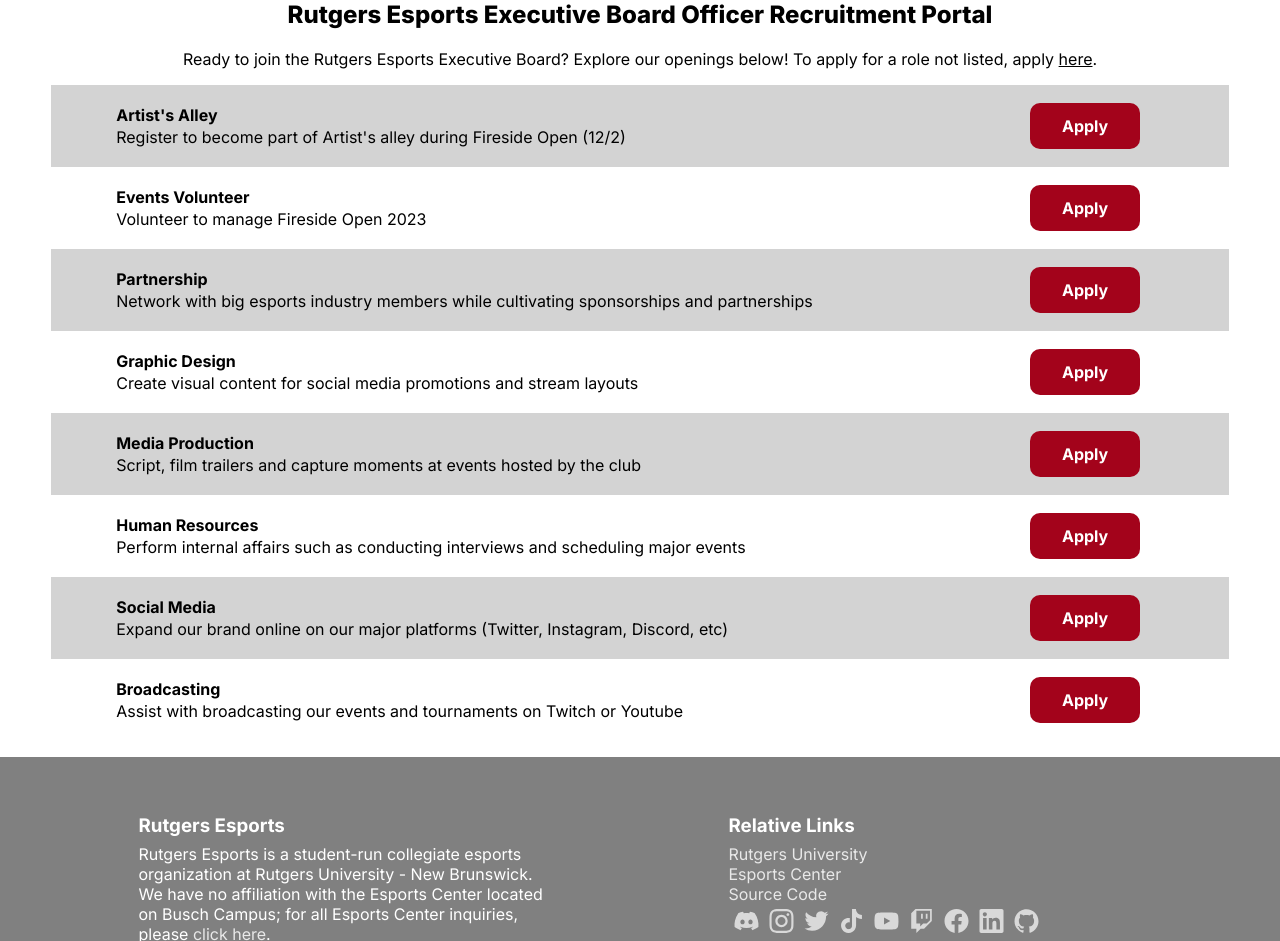
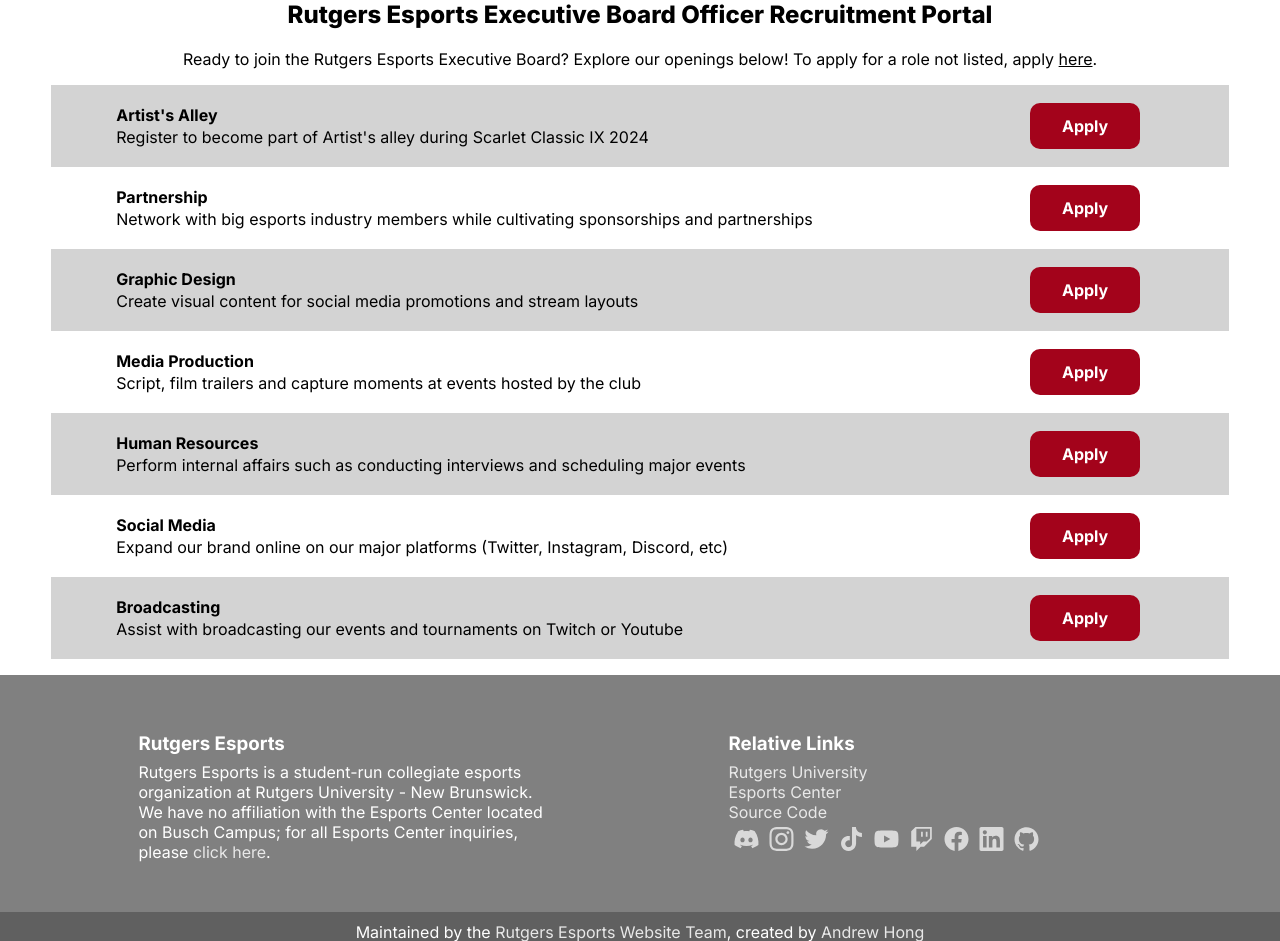
Before and after one commit to rutgersesports/rutgersesports.club, a Next.js app: page /apply in a window 1280 px wide. Shown: the part 780-1721 px from the top of the page. Built offline with nearby package versions, Linux system fonts and the light colour scheme.

Commit message:
Scarlet Classic IX 2024 Artist's Alley

```diff
--- a/src/data/jobs-info.ts
+++ b/src/data/jobs-info.ts
@@ -8,14 +8,8 @@
 export const jobs: Array<Job> = [
   {
     departmentName: "Artist's Alley",
-    desc: "Register to become part of Artist's alley during Fireside Open (12/2)",
-    form: 'https://forms.gle/pvzY2v5FzssT4HW78',
-    isHidden: false,
-  },
-  {
-    departmentName: 'Events Volunteer',
-    desc: 'Volunteer to manage Fireside Open 2023',
-    form: 'https://docs.google.com/forms/d/e/1FAIpQLSefkKuxKEpxl2tp6aHKJtnUGASlS5TtiNP0EkWcUbdCpeMuUA/viewform',
+    desc: "Register to become part of Artist's alley during Scarlet Classic IX 2024",
+    form: 'https://forms.gle/DV1DMgrVsk41ZK1V8',
     isHidden: false,
   },
   {
```
